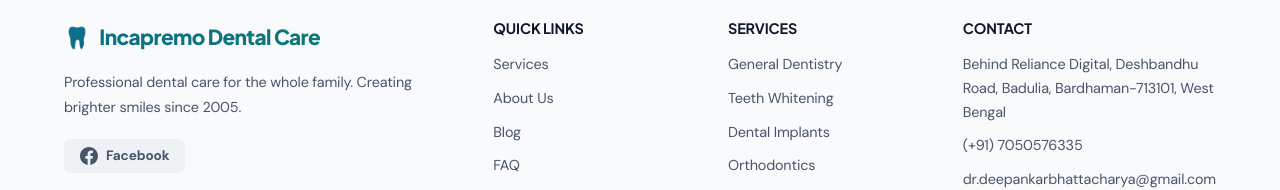
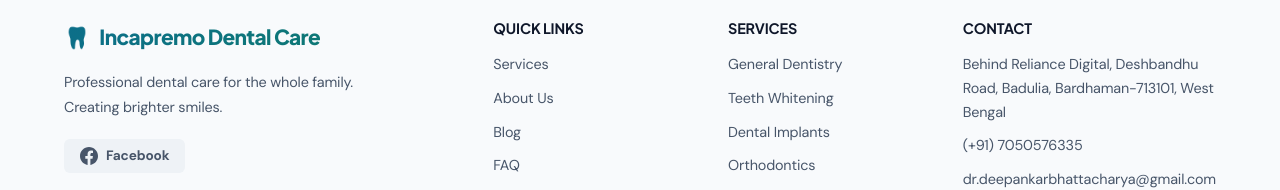
Before and after one commit to biswarup14/DocWebapp, a React (Vite) app: page / in a window 1280 px wide. Shown: the part 1800-1990 px from the top of the page. Built offline with nearby package versions, Linux system fonts and the light colour scheme; no server answers.

Commit message:
fixed footer

```diff
--- a/src/components/Footer/Footer.jsx
+++ b/src/components/Footer/Footer.jsx
@@ -11,7 +11,7 @@ export default function Footer() {
             <span>&#129463;</span> Incapremo Dental Care
           </Link>
           <p className={styles.footerDesc}>
-            Professional dental care for the whole family. Creating brighter smiles since 2005.
+            Professional dental care for the whole family. <div className=""></div>Creating brighter smiles.
           </p>
           <SocialLinks />
         </div>
```
